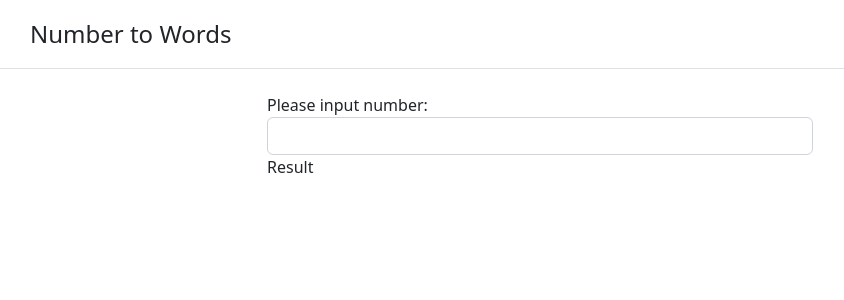
After one commit to adrianpura/orro-tech-exam, a PHP site: page / in a window 1280 px wide. The commit adds this page. Shown: the top 300 px of the page, without its empty margins (100-944 px from the left). Run offline with PHP 8.4, Linux system fonts and the light colour scheme.

Commit message:
add ui
Signed-off-by: adrianpura <pura.adriano@gmail.com>

```diff
--- /dev/null
+++ b/php/index.php
@@ -0,0 +1,83 @@
+<!DOCTYPE html>
+<html lang="en">
+
+<head>
+    <meta charset="UTF-8" />
+    <meta http-equiv="X-UA-Compatible" content="IE=edge" />
+    <meta name="viewport" content="width=device-width, initial-scale=1.0" />
+    <title>Number to Word - PHP</title>
+    <!-- CSS only -->
+    <link href="https://cdn.jsdelivr.net/npm/bootstrap@5.2.0-beta1/dist/css/bootstrap.min.css" rel="stylesheet" integrity="sha384-0evHe/X+R7YkIZDRvuzKMRqM+OrBnVFBL6DOitfPri4tjfHxaWutUpFmBp4vmVor" crossorigin="anonymous" />
+    <?php
+    header('Access-Control-Allow-Origin: *');
+    header('Access-Control-Allow-Methods: POST, GET, OPTIONS');
+    ?>
+    <style>
+        /* Chrome, Safari, Edge, Opera */
+        input::-webkit-outer-spin-button,
+        input::-webkit-inner-spin-button {
+            -webkit-appearance: none;
+            margin: 0;
+        }
+
+        /* Firefox */
+        input[type=number] {
+            -moz-appearance: textfield;
+        }
+    </style>
+    <script>
+        function showWords(str) {
+            if (str.length == 0) {
+                document.getElementById("words-result").innerHTML = "";
+                return;
+            } else {
+                var xmlhttp = new XMLHttpRequest();
+                xmlhttp.onreadystatechange = function() {
+                    if (this.readyState == 4 && this.status == 200) {
+                        document.getElementById("words-result").innerHTML = this.responseText;
+                    }
+                }
+                xmlhttp.open("GET", "num-to-words-oop.php?q=" + str, true);
+                xmlhttp.send();
+            }
+        }
+    </script>
+</head>
+
+<body>
+    <?php
+    include('num-to-words-oop.php');
+    ?>
+    <header class="py-3 mb-4 border-bottom">
+        <div class="container d-flex flex-wrap justify-content-center">
+            <a href="/" class="d-flex align-items-center mb-3 mb-lg-0 me-lg-auto text-dark text-decoration-none">
+                <svg class="bi me-2" width="40" height="32">
+                    <use xlink:href="#bootstrap"></use>
+                </svg>
+                <span class="fs-4">Number to Words</span>
+            </a>
+            <form class="col-12 col-lg-auto mb-3 mb-lg-0" role="search"></form>
+        </div>
+    </header>
+    <div class="container">
+        <div class="row">
+            <div class="col">
+            </div>
+            <div class="col-6">
+                <form action="num-to-words-oop.php" method="get">
+                    <div class="form-group">
+                        <label for="numberInput">Please input number:</label>
+                        <input type="number" class="form-control" id="num-to-convert" name="num-to-convert" onkeyup="showWords(this.value)">
+                    </div>
+                    <div class="form-group">
+                        <span id="words-result">Result</span>
+                    </div>
+                </form>
+            </div>
+            <div class="col">
+            </div>
+        </div>
+    </div>
+</body>
+
+</html>
--- a/php/num-to-words-oop.php
+++ b/php/num-to-words-oop.php
@@ -1,5 +1,6 @@
 <?php
-
+// header('Access-Control-Allow-Origin: *');
+// header('Access-Control-Allow-Methods: POST, GET, OPTIONS');
 class NumToWords
 {
     function __construct($num)
@@ -91,19 +92,25 @@ $ones = ['ZERO', 'ONE', 'TWO', 'THREE', 'FOUR', 'FIVE', 'SIX', 'SEVEN', 'EIGHT',
 $teens = ['TEN', 'ELEVEN', 'TWELVE', 'THIRTEEN', 'FOURTEEN', 'FIFTEEN', 'SIXTEEN', 'SEVENTEEN', 'EIGHTEEN', 'NINETEEN'];
 $tens = ['', '', 'TWENTY', 'THIRTY', 'FORTY', 'FIFTY', 'SIXTY', 'SEVENTY', 'EIGHTY', 'NINETY'];
 
-$num1 = new NumToWords('123.45', $ones, $teens, $tens);
-var_dump($num1->convert_num_with_decimal());
-$num2 = new NumToWords('100.05', $ones, $teens, $tens);
-var_dump($num2->convert_num_with_decimal());
-$num3 = new NumToWords('100001.01', $ones, $teens, $tens);
-var_dump($num3->convert_num_with_decimal());
-$num4 = new NumToWords('1789501.25', $ones, $teens, $tens);
-var_dump($num4->convert_num_with_decimal());
-$num5 = new NumToWords('789481.00', $ones, $teens, $tens);
-var_dump($num5->convert_num_with_decimal());
-$num6 = new NumToWords('2156175.50', $ones, $teens, $tens);
-var_dump($num6->convert_num_with_decimal());
-$num7 = new NumToWords('1111111.11', $ones, $teens, $tens);
-var_dump($num7->convert_num_with_decimal());
-$num8 = new NumToWords('10002005.77', $ones, $teens, $tens);
-var_dump($num8->convert_num_with_decimal());
+$numInput =  isset($_REQUEST["q"]) ? $_REQUEST["q"] : '';
+if ($numInput != '') {
+    $num1 = new NumToWords($numInput, $ones, $teens, $tens);
+    echo $num1->convert_num_with_decimal();
+}
+
+// $num1 = new NumToWords('123.45', $ones, $teens, $tens);
+// var_dump($num1->convert_num_with_decimal());
+// $num2 = new NumToWords('100.05', $ones, $teens, $tens);
+// var_dump($num2->convert_num_with_decimal());
+// $num3 = new NumToWords('100001.01', $ones, $teens, $tens);
+// var_dump($num3->convert_num_with_decimal());
+// $num4 = new NumToWords('1789501.25', $ones, $teens, $tens);
+// var_dump($num4->convert_num_with_decimal());
+// $num5 = new NumToWords('789481.00', $ones, $teens, $tens);
+// var_dump($num5->convert_num_with_decimal());
+// $num6 = new NumToWords('2156175.50', $ones, $teens, $tens);
+// var_dump($num6->convert_num_with_decimal());
+// $num7 = new NumToWords('1111111.11', $ones, $teens, $tens);
+// var_dump($num7->convert_num_with_decimal());
+// $num8 = new NumToWords('10002005.77', $ones, $teens, $tens);
+// var_dump($num8->convert_num_with_decimal());
```
Also changed, not shown: js/index.html (added, +61 -0 lines), js/num-to-words-oop.js (+27 -17 lines), js/num-to-words.js (+8 -8 lines).
